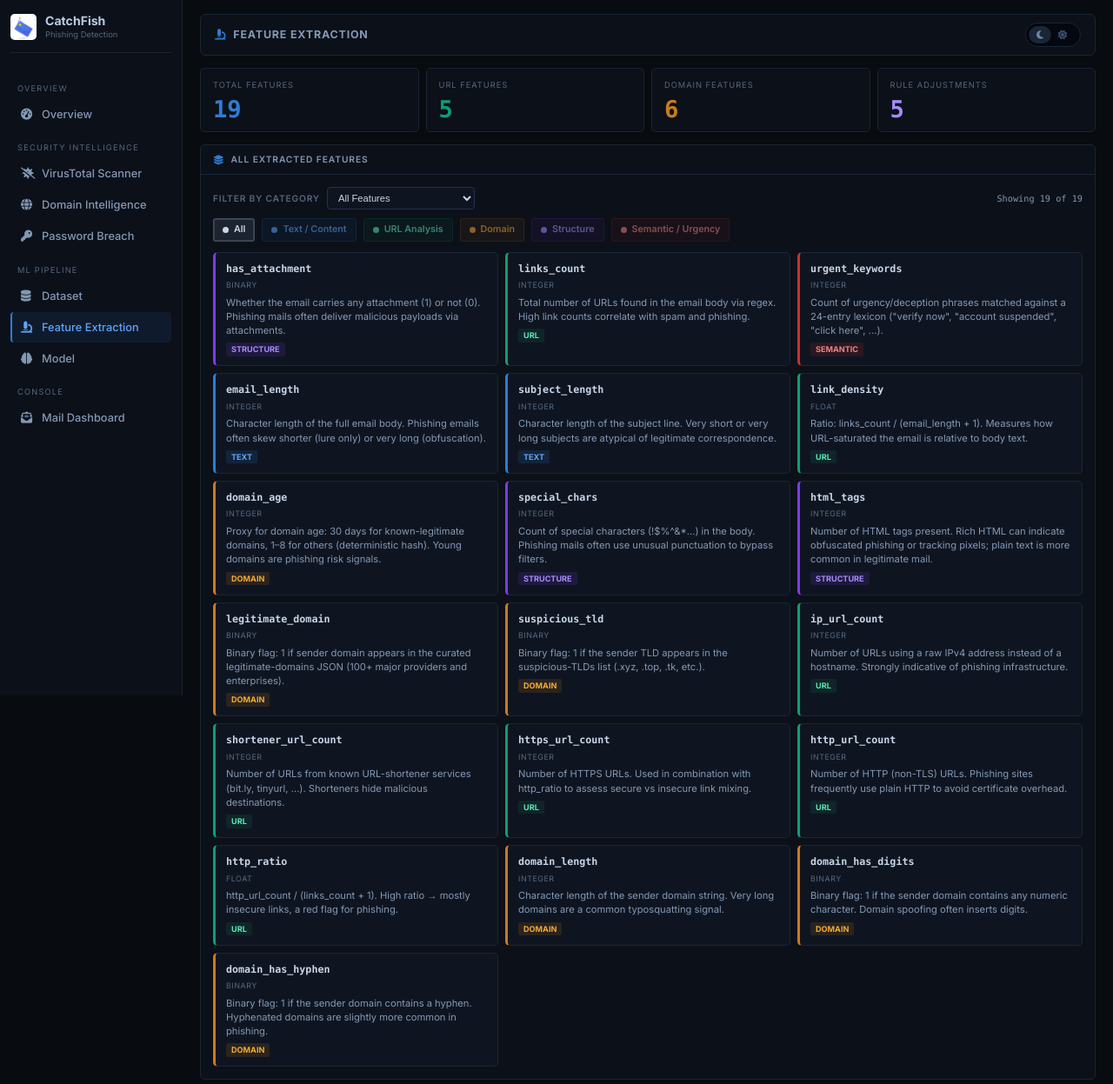
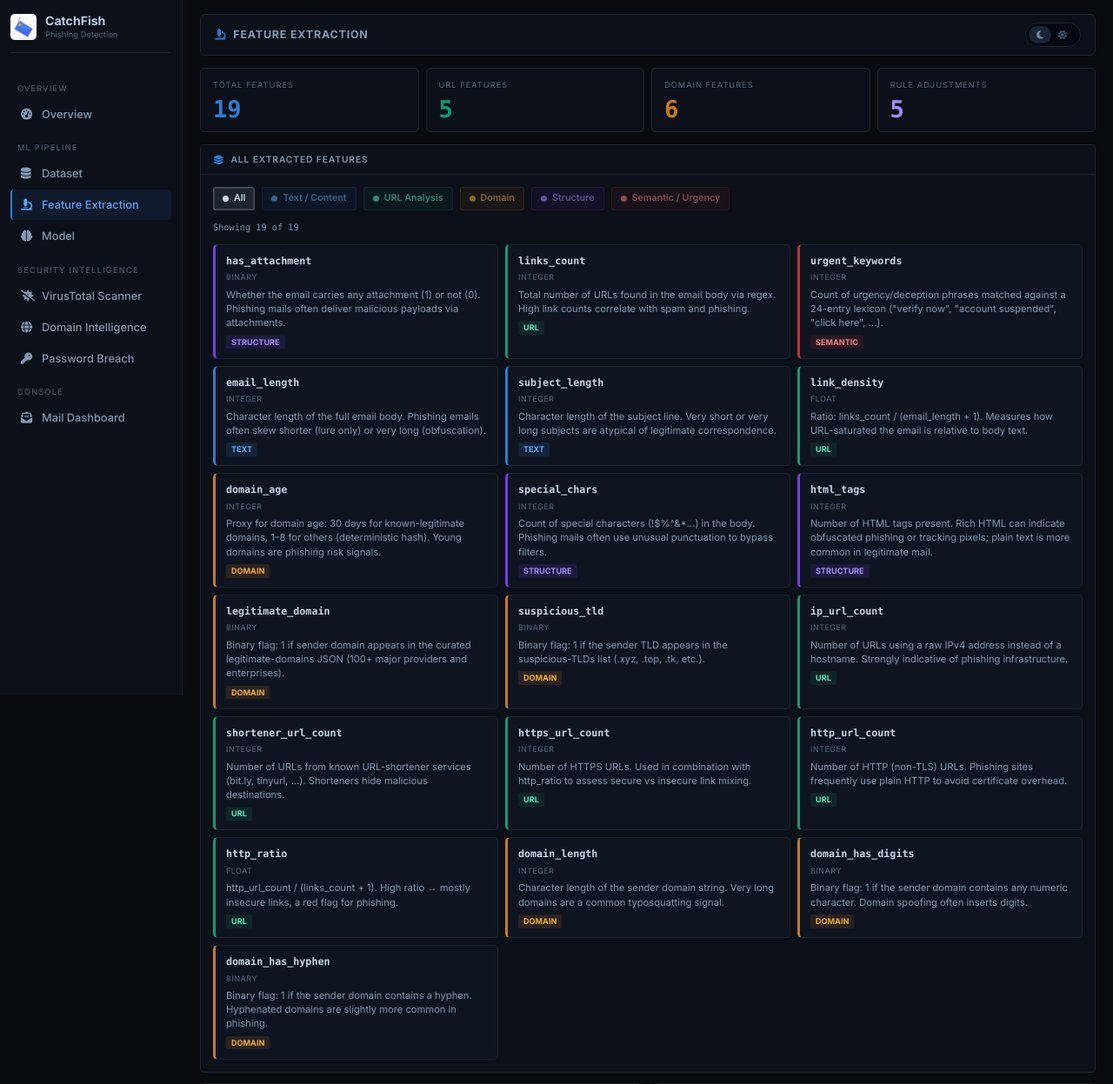
Before and after one commit to coffee-and-debugging/SmartJasus, a Flask app: page /feature-extraction in a window 1280 px wide. Shown: the top 1247 px of the page at 87% size. Run offline with Flask 3, Linux system fonts and the light colour scheme; parts of the project's set-up code (start-up, migrations or seed data) failed here and were passed over; some libraries are stand-ins or nearby versions.

Commit message:
style:sidebar and templates

```diff
--- a/templates/feature_extraction.html
+++ b/templates/feature_extraction.html
@@ -135,21 +135,6 @@
         .cat-dot { width: 7px; height: 7px; border-radius: 50%; background: currentColor; }
         .feat-card.hidden { display: none; }
 
-        /* Feature filter */
-        .feature-filter-row { display: flex; align-items: center; justify-content: space-between; gap: 10px; margin-bottom: 10px; }
-        .feature-filter-wrap { display: inline-flex; align-items: center; gap: 8px; }
-        .feature-filter-label { font-size: 0.64rem; text-transform: uppercase; letter-spacing: 0.8px; color: var(--muted); font-weight: 600; }
-        .feature-filter-select {
-            background: var(--surface2);
-            color: var(--text);
-            border: 1px solid var(--border2);
-            border-radius: 4px;
-            font-size: 0.7rem;
-            padding: 5px 8px;
-            min-width: 170px;
-            outline: none;
-        }
-        .feature-filter-select:focus { border-color: var(--accent); }
         .filter-count { font-size: 0.64rem; color: var(--muted2); font-family: var(--mono); }
 
         /* Light mode */
@@ -187,8 +172,6 @@
         body.light-mode .cat-pill.domain { background: rgba(180,83,9,0.1); color: #B45309; border-color: rgba(180,83,9,0.3); }
         body.light-mode .cat-pill.structure { background: rgba(109,40,217,0.1); color: #6D28D9; border-color: rgba(109,40,217,0.3); }
         body.light-mode .cat-pill.semantic { background: rgba(185,28,28,0.1); color: #B91C1C; border-color: rgba(185,28,28,0.3); }
-        body.light-mode .feature-filter-label { color: #475569; }
-        body.light-mode .feature-filter-select { background: #F8FAFC; color: #0F172A; border-color: #B5C8DC; }
         body.light-mode .filter-count { color: #475569; }
         body.light-mode .rule-code { color: #1D4ED8; }
         body.light-mode .theme-toggle { background: #E0EAF5; border-color: #B5C8DC; }
@@ -205,7 +188,6 @@
             .stats-row { grid-template-columns: repeat(2, 1fr); }
             .feat-grid { grid-template-columns: 1fr 1fr; }
         }
-        @media (max-width: 700px) { .feature-filter-row { flex-direction: column; align-items: flex-start; } }
         @media (max-width: 700px) { .feat-grid { grid-template-columns: 1fr; } }
     </style>
 </head>
@@ -222,17 +204,17 @@
         <div class="nav-menu">
             <a href="/" class="nav-item"><i class="fas fa-tachometer-alt"></i><span>Overview</span></a>
         </div>
+        <div class="nav-section">ML Pipeline</div>
+        <div class="nav-menu">
+            <a href="/dataset" class="nav-item"><i class="fas fa-database"></i><span>Dataset</span></a>
+            <a href="/feature-extraction" class="nav-item active"><i class="fas fa-microscope"></i><span>Feature Extraction</span></a>
+            <a href="/model" class="nav-item"><i class="fas fa-brain"></i><span>Model</span></a>
+        </div>
         <div class="nav-section">Security Intelligence</div>
         <div class="nav-menu">
             <a href="/virustotal-file-scanner" class="nav-item"><i class="fas fa-virus-slash"></i><span>VirusTotal Scanner</span></a>
             <a href="/domain-intelligence" class="nav-item"><i class="fas fa-globe"></i><span>Domain Intelligence</span></a>
             <a href="/password-breach-checker" class="nav-item"><i class="fas fa-key"></i><span>Password Breach</span></a>
-        </div>
-        <div class="nav-section">ML Pipeline</div>
-        <div class="nav-menu">
-            <a href="/dataset" class="nav-item"><i class="fas fa-database"></i><span>Dataset</span></a>
-            <a href="/feature-extraction" class="nav-item active"><i class="fas fa-microscope"></i><span>Feature Extraction</span></a>
-            <a href="/model" class="nav-item"><i class="fas fa-brain"></i><span>Model</span></a>
         </div>
         <div class="nav-section">Console</div>
         <div class="nav-menu">
@@ -279,20 +261,6 @@
         <div class="cis-card full-card">
             <div class="card-header"><i class="fas fa-layer-group"></i> All Extracted Features</div>
             <div class="card-body">
-                <div class="feature-filter-row">
-                    <div class="feature-filter-wrap">
-                        <label class="feature-filter-label" for="featureFilter">Filter by Category</label>
-                        <select id="featureFilter" class="feature-filter-select">
-                            <option value="all">All Features</option>
-                            <option value="text">Text / Content</option>
-                            <option value="url">URL Analysis</option>
-                            <option value="domain">Domain</option>
-                            <option value="structure">Structure</option>
-                            <option value="semantic">Semantic / Urgency</option>
-                        </select>
-                    </div>
-                    <div class="filter-count" id="filterCount">Showing 19 of 19</div>
-                </div>
                 <div class="cat-legend">
                     <div class="cat-pill all active" data-cat="all"><span class="cat-dot"></span> All</div>
                     <div class="cat-pill text" data-cat="text"><span class="cat-dot"></span> Text / Content</div>
@@ -301,6 +269,7 @@
                     <div class="cat-pill structure" data-cat="structure"><span class="cat-dot"></span> Structure</div>
                     <div class="cat-pill semantic" data-cat="semantic"><span class="cat-dot"></span> Semantic / Urgency</div>
                 </div>
+                <div class="filter-count" id="filterCount" style="margin-bottom:12px">Showing 19 of 19</div>
                 <div class="feat-grid" id="featGrid"></div>
             </div>
         </div>
@@ -448,7 +417,6 @@
     const CAT_COLOR = { text: 'text', url: 'url', domain: 'domain', structure: 'structure', semantic: 'semantic' };
 
     const featGrid = document.getElementById('featGrid');
-    const featureFilter = document.getElementById('featureFilter');
     const filterCount = document.getElementById('filterCount');
     const categoryPills = Array.from(document.querySelectorAll('.cat-pill[data-cat]'));
 
@@ -478,18 +446,10 @@
             pill.classList.toggle('active', pill.dataset.cat === selectedCategory);
         });
 
-        if (featureFilter && featureFilter.value !== selectedCategory) {
-            featureFilter.value = selectedCategory;
-        }
-
         if (filterCount) {
             filterCount.textContent = `Showing ${visibleCount} of ${FEATURES.length}`;
         }
     }
-
-    featureFilter?.addEventListener('change', (event) => {
-        applyFeatureFilter(event.target.value);
-    });
 
     categoryPills.forEach(pill => {
         pill.addEventListener('click', () => applyFeatureFilter(pill.dataset.cat));
```
Also changed, not shown: templates/dataset.html (+6 -6 lines), templates/domain_intelligence.html (+6 -6 lines), templates/index.html (+6 -6 lines), templates/mail_dashboard.html (+6 -6 lines), templates/model.html (+6 -6 lines), templates/password_breach_checker.html (+6 -6 lines), templates/virustotal_file_scanner.html (+6 -6 lines).
